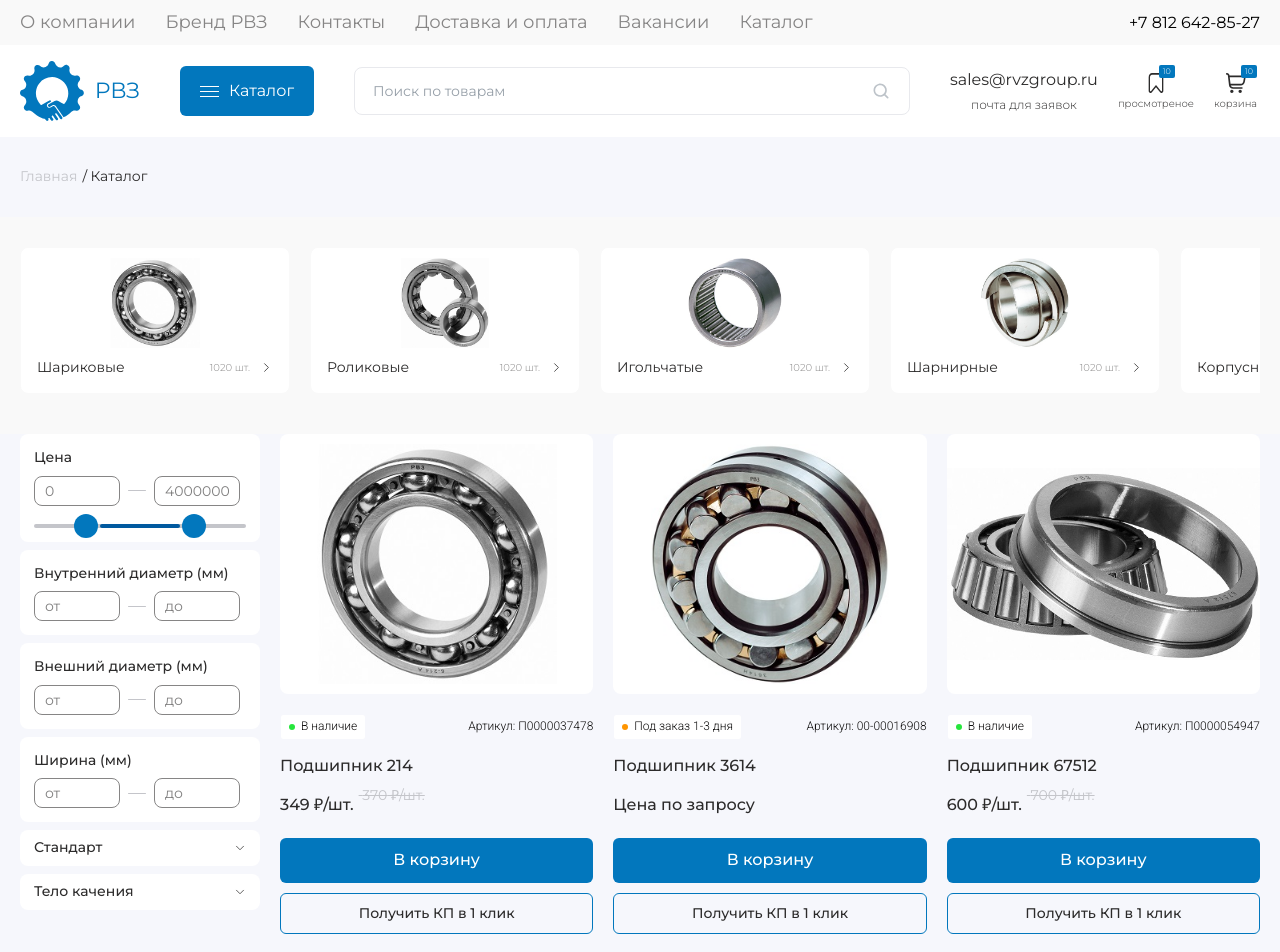
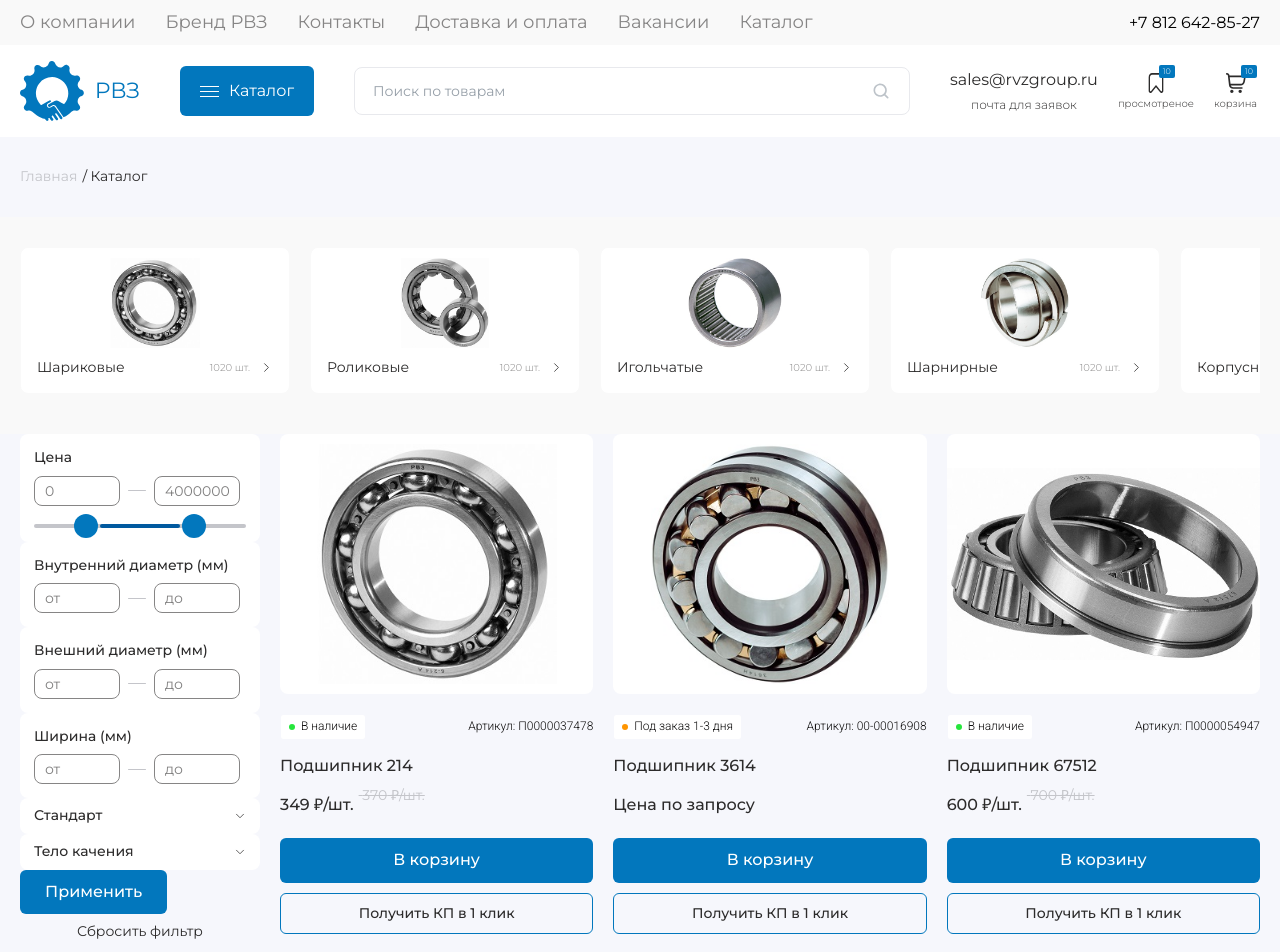
Before and after one commit to Niakrist/rvzgroup, a Next.js app: page /catalog in a window 1280 px wide. Shown: the top 952 px of the page. Built offline with nearby package versions, Linux system fonts and the light colour scheme.

Commit message:
feat: emplement adaptive filter for mobile

```diff
--- a/src/components/Filter/Filter.module.css
+++ b/src/components/Filter/Filter.module.css
@@ -50,3 +50,21 @@
   background-color: var(--blue);
   cursor: pointer;
 }
+
+.button {
+  margin-top: 8px;
+  font-family: var(--font-family);
+  font-weight: 400;
+  font-size: 14px;
+  line-height: 1.4;
+  text-align: center;
+  color: var(--black);
+  width: 100%;
+}
+
+@media (max-width: 921.9px) {
+  .filter {
+    max-width: 335px;
+    margin: 0 auto;
+  }
+}
--- a/src/components/Filter/Filter.tsx
+++ b/src/components/Filter/Filter.tsx
@@ -1,5 +1,5 @@
 "use client";
-import { DropDown, InputFilter } from "@/ui";
+import { Button, DropDown, InputFilter } from "@/ui";
 import WhiteBlock from "@/ui/WhiteBlock/WhiteBlock";
 import React, { useState } from "react";
 
@@ -49,7 +49,7 @@ export const Filter = () => {
   };
 
   return (
-    <>
+    <div className={styles.filter}>
       <WhiteBlock text="Цена">
         <div className={styles.wrapper}>
           <InputFilter
@@ -140,6 +140,8 @@ export const Filter = () => {
         list={rollingBody}
         setList={setRollingBody}
       />
-    </>
+      <Button color="blue">Применить</Button>
+      <button className={styles.button}>Сбросить фильтр</button>
+    </div>
   );
 };
--- a/src/components/Modal/FilterModal/FilterModal.module.css
+++ b/src/components/Modal/FilterModal/FilterModal.module.css
@@ -30,3 +30,24 @@
 .close:hover::after {
   background-color: var(--blue);
 }
+
+.iconFilter {
+  min-width: 20px;
+  min-height: 20px;
+  color: var(--blue);
+}
+
+.title {
+  width: 335px;
+  margin: 0 auto;
+  padding: 14px;
+
+  display: flex;
+  align-items: center;
+  column-gap: 20px;
+
+  font-weight: 400;
+  font-size: 16px;
+  line-height: 1.4;
+  color: var(--black);
+}
--- a/src/components/Modal/FilterModal/FilterModal.tsx
+++ b/src/components/Modal/FilterModal/FilterModal.tsx
@@ -8,6 +8,7 @@ import { useDispatch } from "react-redux";
 import styles from "./FilterModal.module.css";
 import { useSelector } from "react-redux";
 import { RootState } from "@/store/store";
+import { Icon } from "@/components/Icon/Icon";
 
 export const FilterModal = () => {
   const dispatch = useDispatch();
@@ -29,6 +30,10 @@ export const FilterModal = () => {
   return (
     <Modal width="big">
       <button onClick={handleCloseModal} className={styles.close} />
+      <div className={styles.title}>
+        <Icon name="iconFilter" className={styles.iconFilter} />
+        Фильтр
+      </div>
       <Filter />
     </Modal>
   );
--- a/src/components/Modal/Modal.module.css
+++ b/src/components/Modal/Modal.module.css
@@ -31,6 +31,8 @@
 .big {
   width: 100%;
   height: 100%;
+  border-radius: 0px;
+  align-items: flex-start;
 }
 
 @media (max-width: 767px) {
--- a/src/ui/InputFilter/InputFilter.module.css
+++ b/src/ui/InputFilter/InputFilter.module.css
@@ -18,3 +18,10 @@
   color: var(--black);
   opacity: 0.6;
 }
+
+@media (max-width: 921.9px) {
+  .input {
+    width: 136px;
+    padding: 4px 32px;
+  }
+}
```
